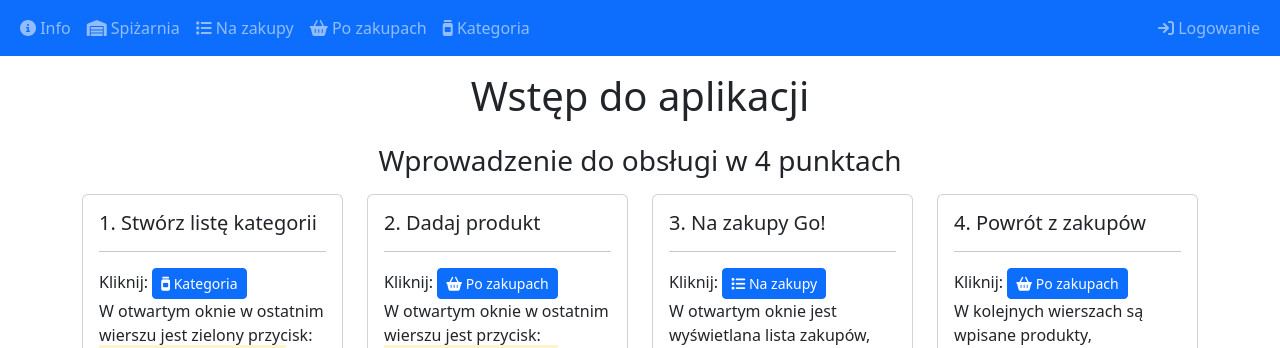
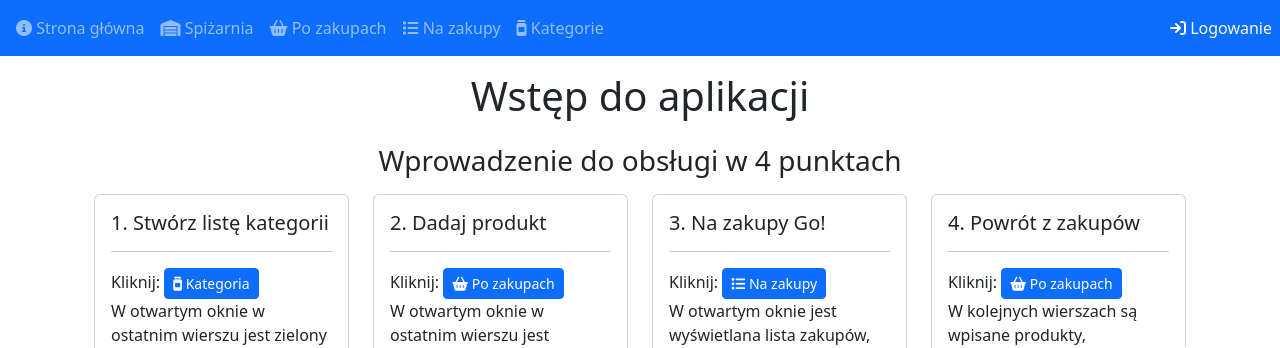
Before and after one commit to SiedzacyBobr/Django_My_Pantry, a Django app: template templates/main.html in a window 1280 px wide; the page is wider, and only the part inside the window is pictured. Shown: the top 348 px of that part. Run offline with Django 3.2, Linux system fonts and the light colour scheme; the template is opened without the code that fills it, so the values that code supplies are empty; some libraries are stand-ins or nearby versions.

Commit message:
Improve the label when adding products, improve the navbar to highlight the active page.

```diff
--- a/forms.py
+++ b/forms.py
@@ -1,6 +1,7 @@
 from django import forms
 from .models import Products, Kategoria
 from django.db.models import F
+from django.utils.translation import gettext_lazy as _
 
 class ProductsForm(forms.ModelForm):
 
@@ -13,6 +14,7 @@ class ProductsForm(forms.ModelForm):
         model = Products
         fields = '__all__'
         exclude = ['user']
+        labels = {"category":_("Kategoria")}
 
     def __init__ (self, user, *args, **kwargs):
         super().__init__(*args, **kwargs)
--- a/templates/main.html
+++ b/templates/main.html
@@ -6,35 +6,34 @@
 {% block headstall %} Wstęp do aplikacji {% endblock %}
 
 {% block content %}
-
+<section class="instruction">
+  <div class="container">
+    <header class="text-center h3 p-2" id="demo"> Wprowadzenie do obsługi w 4 punktach </header>
       <div class="row">
-  <header class="text-center h3 p-2 "> Wprowadzenie do obsługi w 4 punktach </header>
-
-
-  <div class="col-lg-3 mb-3">
+        <div class="col-md-6 col-lg-3 mb-3">
           <div  class="card">
             <div class="card-body">
               <h5 class="card-title mb-3">1. Stwórz listę kategorii</h5>
               <hr>
                 <p class="card-text">Kliknij: <a class="btn btn-primary  btn-sm" href="/category"><i class="fa-solid fa-jar"></i> Kategoria </a> <br> W otwartym oknie w ostatnim wierszu jest zielony przycisk:<br> <mark class="btn-success">+Dodaj: Nową kategorie</mark>
-            <img src="/static/image/kategorie1.png" class="card-img mx-auto d-block border border-2 my-3" alt="Print screen kategorie">
+                  <img src="/static/image/kategorie1.png" alt="Print screen kategorie">
                   <p>Wypełnij pole podając nazwę kategorii i kliknij: <br> <mark class="btn-success">+Dodaj</mark></p>
-            <img src="/static/image/addcate.png" class="card-img mx-auto d-block border border-2 my-3" alt="Print screen kategorie">
+                  <img src="/static/image/addcate.png"  alt="Print screen kategorie">
                   <p>Po wprowadzeniu kategorii jest dodawana do lity.</p>
-            <img src="/static/image/addedcate.png" class="card-img mx-auto d-block border border-2 my-3" alt="Print screen kategorie">
+                  <img src="/static/image/addedcate.png" alt="Print screen kategorie">
                 </p>
             </div>
           </div>
         </div>
 
 
-  <div class="col-lg-3 mb-3">
+        <div class="col-md-6 col-lg-3 mb-3">
           <div class="card">
             <div class="card-body">
               <h5 class="card-title mb-3">2. Dadaj produkt</h5>
               <hr>
                 <p class="card-text">Kliknij: <a class="btn btn-primary btn-sm" href="/with"> <i class="fa-solid fa-basket-shopping"></i> Po zakupach </a> <br> W otwartym oknie w ostatnim wierszu jest przycisk:<br> <mark class="btn-success">+Dodaj: Nowy produkt</mark>
-            <img src="/static/image/po_zakupach.png" class="card-img mx-auto d-block border border-2 my-3" alt="Print screen kategorie">
+                  <img src="/static/image/po_zakupach.png" alt="Print screen kategorie">
                   <ol type="a">
                     <li>Podaj nazwę produktu.</li>
                     <li>Określ jednostkę miary.</li>
@@ -43,22 +42,22 @@
                     <li>Wybierz kategorie.</li>
                     <li>Kliknij <mark class="btn-success">+Dodaj</mark></p></li>
                   </ol>
-            <img src="/static/image/addprod2.png" class="card-img mx-auto d-block border border-2 my-3" alt="Print screen kategorie">
+                  <img src="/static/image/addprod2.png"  alt="Print screen kategorie">
                   <p>Po wprowadzeniu produktu jest dodawany do listy.</p>
-            <img src="/static/image/po_zakupach2.png" class="card-img mx-auto d-block border border-2 my-3" alt="Print screen kategorie">
+                  <img src="/static/image/po_zakupach2.png"  alt="Print screen kategorie">
                 </p>
             </div>
           </div>
         </div>
 
 
-  <div class="col-lg-3 mb-3">
+        <div class="col-md-6 col-lg-3 mb-3">
           <div class="card">
             <div class="card-body">
               <h5 class="card-title mb-3">3. Na zakupy Go! </h5>
               <hr>
                 <p class="card-text"> Kliknij: <a class="btn btn-primary btn-sm" href="/go"> <i class="fa-solid fa-list"></i> Na zakupy </a> <br> W otwartym oknie jest wyświetlana lista zakupów, jest ona generowana automatycznie.
-            <img src="/static/image/lista.png" class="card-img mx-auto d-block border border-2 my-3" alt="Print screen kategorie">
+                  <img src="/static/image/lista.png" alt="Print screen kategorie">
                   <p>Program określa minimalną ilość potrzebną do uzupełnienia żelaznego zapasu. Podczas robienia zakupów można odznaczyć zrealizowane pozycje.</p>
                 </p>
             </div>
@@ -67,13 +66,13 @@
 
 
 
-  <div class="col-lg-3 mb-3">
+        <div class="col-md-6 col-lg-3 mb-3">
           <div class="card">
             <div class="card-body">
               <h5 class="card-title mb-3">4. Powrót z zakupów </h5>
               <hr>
               <p class="card-text"> Kliknij: <a class="btn btn-primary btn-sm" href="/with"> <i class="fa-solid fa-basket-shopping"></i> Po zakupach </a> <br> W kolejnych wierszach są wpisane produkty,
-          <img src="/static/image/po_zakupach2.png" class="card-img mx-auto d-block  border border-2 my-3" alt="Print screen kategorie">
+                <img src="/static/image/po_zakupach2.png"  alt="Print screen kategorie">
                 <ol type="a">
                   <li>Odnajdź produkt</li>
                   <li>Podaj zakupioną ilość i kliknij:<br> <mark class="btn-primary">+Dodanie</mark></li>
@@ -84,8 +83,17 @@
           </div>
         </div>
       </div>
+  </div>
+</section>
 
-<div class="containe row">
+
+
+
+
+
+
+<div class="container">
+  <div class="row">
 
     <div class="col-lg-4">
       <article class="card">
@@ -142,6 +150,7 @@
       </article>
     </div>
   </div>
+</div>
 
 
 {% endblock %}
--- a/templates/master.html
+++ b/templates/master.html
@@ -8,7 +8,9 @@
     <meta name="description" content="A home pantry management application that automatically, generates a shopping list as needed. "/>
     <meta name="author" content="Krzyszof Wróblewski"/>
     <meta name="viewport" content="width=device-width, initial-scale=1.0"/>
+    <script src="{% static 'pantry_js.js' %}"></script>
     <script src="https://kit.fontawesome.com/e515080353.js" crossorigin="anonymous"></script>
+    <link rel="stylesheet" href="{% static 'pantry_static.css' %}">
 
     {% load bootstrap5 %}
     {% bootstrap_css %}
@@ -18,43 +20,58 @@
 </head>
 
 <body>
-    <nav class="navbar navbar-expand-sm bg-primary navbar-dark">
-        <div class="container-fluid">
+    <nav class="navbar navbar-expand-lg bg-primary navbar-dark justify-content-between">
+
+        <button class="navbar-toggler" type="button" data-toggle="collapse" data-target="#navbarNav" aria-controls="navbarNav" aria-expanded="false" aria-label="Toggle navigation">
+          <span class="navbar-toggler-icon"></span>
+        </button>
+
+        <div class="navbar-collapse collapse justify-content-stretch" id="navbarNav">
                 <ul class="navbar-nav">
 
-                <li class="nav-item"></li>
-                    <a class="nav-link" href="/"><i class="fa-solid fa-circle-info"></i> Info </a>
+                    <li class="nav-item  {% if request.path == '/' %} active {% endif %}">
+                        <a class="nav-link ms-2 " href="/"><i class="fa-solid fa-circle-info"></i> Strona główna</a>
+                    </li>
 
-                <li class="nav-item">
-                    <a class="nav-link" href="/my_pantry"><i class="fa-solid fa-warehouse"></i> Spiżarnia </a>
+                    <li class="nav-item {% if request.path == '/my_pantry/' %} active {% endif %}">
+                        <a class="nav-link" href="/my_pantry"><i class="fa-solid fa-warehouse"></i> Spiżarnia</a>
                     </li>
-                <li class="nav-item">
-                    <a class="nav-link" href="/go"> <i class="fa-solid fa-list"></i> Na zakupy </a>
+
+                    <li class="nav-item {% if request.path == '/with/' %} active {% endif %}">
+                        <a class="nav-link" href="/with"><i class="fa-solid fa-basket-shopping"></i> Po zakupach</a>
                     </li>
-                <li class="nav-item">
-                    <a class="nav-link" href="/with"> <i class="fa-solid fa-basket-shopping"></i> Po zakupach </a>
+
+                    <li class="nav-item {% if request.path == '/go/' %} active {% endif %}">
+                        <a class="nav-link" href="/go"><i class="fa-solid fa-list"></i> Na zakupy</a>
                     </li>
-                <li class="nav-item">
-                    <a class="nav-link" href="/category"><i class="fa-solid fa-jar"></i> Kategoria </a>
+
+                    <li class="nav-item {% if request.path == '/category/' %} active {% endif %}">
+                        <a class="nav-link" href="/category"><i class="fa-solid fa-jar"></i> Kategorie</a>
                     </li>
+
                 </ul>
-            <ul class="navbar-nav">
+
+
+                <ul class="navbar-nav ms-auto">
 
                     {% if user.is_authenticated %}
                     <li class="nav-item">
-                    <a class="nav-link" href="/logout"> <i class="fa-solid fa-arrow-right-from-bracket"></i> Wylogowanie  </a>
+                        <a class="nav-link text-light" href="/logout"> <i class="fa-solid fa-arrow-right-from-bracket"></i> Wylogowanie </a>
                     </li>
+
                     <li class="nav-item">
-                    <a class="nav-link"> <i class="fa-regular fa-user"></i> Zalogowany:  {{ user.username }} </a>
+                        <a class="nav-link text-light"> <i class="fa-regular fa-user"></i> Zalogowany: {{ user.username }} </a>
                     </li>
 
                     {% else %}
                     <li class="nav-item">
-                    <a class="nav-link" href="/login"><i class="fa-solid fa-arrow-right-to-bracket"></i> Logowanie  </a>
+                        <a class="nav-link text-light" href="/login"><i class="fa-solid fa-arrow-right-to-bracket"></i> Logowanie </a>
                     </li>
                     {%endif%}
 
                 </ul>
+
+
         </div>
       </nav>
 
--- a/views.py
+++ b/views.py
@@ -29,7 +29,6 @@ def select_category(request):
     m_category = Kategoria.objects.filter(user_id=user).order_by('cate')
 
     if request.method == "POST":
-        print("udało się kórka wodna")
         id_cate_f = int(request.POST.get('Cate_ID', 0))
 
     else:
@@ -52,7 +51,6 @@ def to_kitchen(request, pk):
     user = request.user.id
     pk_product = Products.objects.get(id=pk)
     quty = int(request.POST['quty'])
-    print(f" test prosty bo głupieje =======================================> {quty}")
     pk_product.quty -= quty
     pk_product.save()
 
@@ -89,7 +87,7 @@ def go_shopping(request):
         'tobuy':tobuy,
         'listbuy':listbuy,
     }
-    return render(request, 'go_shopping.html', context)
+    return render(request, 'with_shopping.html', context)
 
 
 @login_required
```
Also changed, not shown: static/pantry_style.css (added, +12 -0 lines), static/image/addcate.png (added), static/image/addedcate.png (added), static/image/addprod.png (added), static/image/addprod2.png (added), static/image/kategorie1.png (added), static/image/lista.png (added), static/image/po_zakupach.png (added), static/image/po_zakupach2.png (added), static/main_javaskript.js (added), static/pantry_script.js (added), 1 other file. Lines whose indentation alone changed are shown as unchanged.
